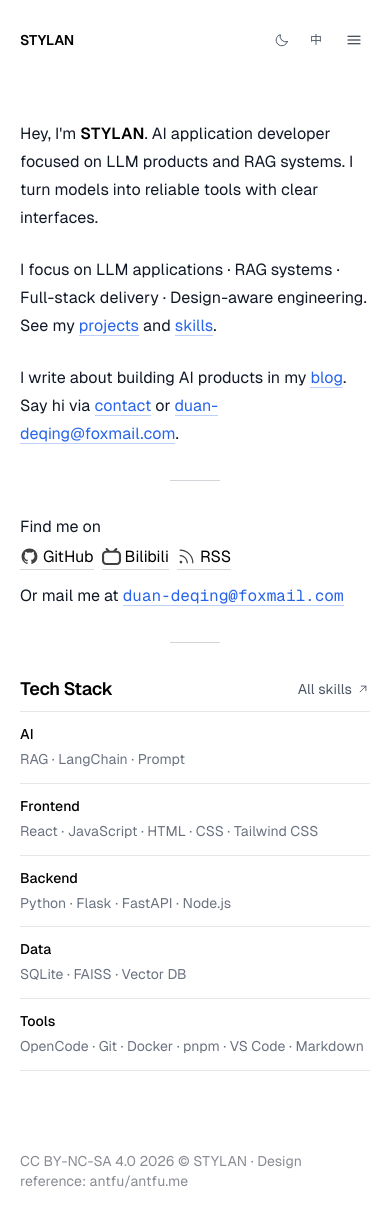
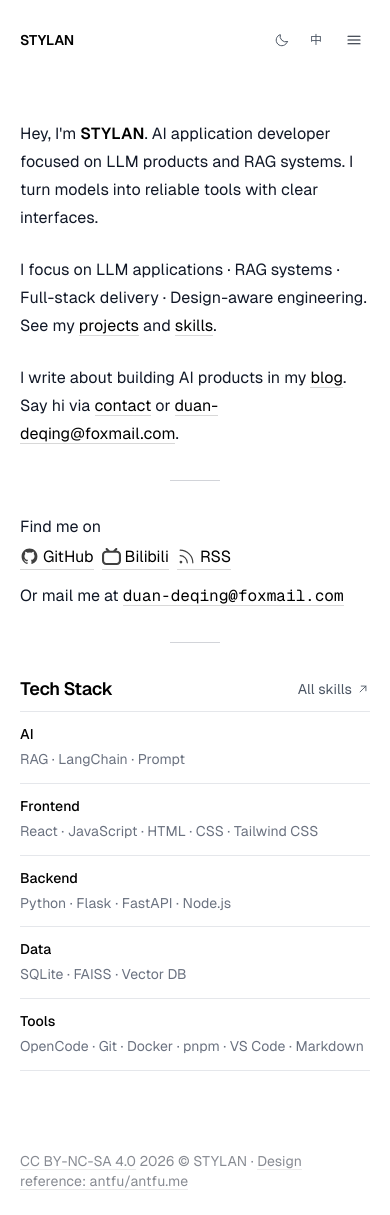
Before and after one commit to duan-deqing/duan-deqing.github.io, a React (Vite) app: page / in a window 390 px wide. Built offline with nearby package versions, Linux system fonts and the light colour scheme.

Commit message:
style: 链接统一黑色底线并覆盖页脚

```diff
--- a/src/components/blog/WritingList.jsx
+++ b/src/components/blog/WritingList.jsx
@@ -28,7 +28,7 @@ export default function WritingList({ groups, t }) {
             <li key={post.slug} className="border-t border-line">
               <Link
                 to={`/blog/${post.slug}`}
-                className={`writing-row grid grid-cols-1 gap-x-4 py-4 text-heading transition-colors hover:text-accent md:items-baseline ${GRID_COLUMNS}`}
+                className={`writing-row grid grid-cols-1 gap-x-4 py-4 text-heading md:items-baseline ${GRID_COLUMNS}`}
               >
                 <span className="hidden text-muted tabular-nums md:block">
                   {index === 0 ? group.year : ''}
--- a/src/components/projects/ProjectTable.jsx
+++ b/src/components/projects/ProjectTable.jsx
@@ -95,7 +95,7 @@ export default function ProjectTable({ projects }) {
                     href={url}
                     target="_blank"
                     rel="noopener noreferrer"
-                    className="-m-1 rounded p-1 text-accent"
+                    className="-m-1 rounded p-1 text-heading transition-opacity hover:opacity-70"
                     aria-label={t({ en: `Visit ${title}`, zh: `访问 ${title}` })}
                   >
                     <ArrowUpRightIcon size={16} />
--- a/src/components/site/HomeFooter.jsx
+++ b/src/components/site/HomeFooter.jsx
@@ -13,7 +13,7 @@ export default function HomeFooter() {
       <div className="flex text-sm opacity-50">
         <span>
           <a
-            className="underline-offset-2 hover:underline"
+            className="footer-link"
             href={LICENSE_URL}
             target="_blank"
             rel="noopener noreferrer"
@@ -23,7 +23,7 @@ export default function HomeFooter() {
           {copyright}
           {' · '}
           <a
-            className="underline-offset-2 hover:underline"
+            className="footer-link"
             href={REFERENCE_URL}
             target="_blank"
             rel="noopener noreferrer"
--- a/src/index.css
+++ b/src/index.css
@@ -133,24 +133,21 @@
 }
 
 @layer components {
-  .link {
-    color: var(--accent);
+  .link,
+  .social-link,
+  .footer-link {
     text-decoration: none;
-    border-bottom: 1px solid color-mix(in srgb, var(--accent) 30%, transparent);
+    border-bottom: 1px solid rgba(125, 125, 125, 0.3);
     transition: border 0.3s ease-in-out;
   }
 
-  .link:hover {
-    border-bottom: 1px solid var(--accent-strong);
+  .link {
+    color: var(--heading);
   }
 
-  .social-link {
-    border-bottom: 1px solid rgba(125, 125, 125, 0.3);
-    text-decoration: none;
-    transition: border 0.3s ease-in-out;
-  }
-
-  .social-link:hover {
+  .link:hover,
+  .social-link:hover,
+  .footer-link:hover {
     border-bottom: 1px solid var(--link-underline);
   }
 
--- a/src/pages/ContactPage.jsx
+++ b/src/pages/ContactPage.jsx
@@ -91,7 +91,7 @@ export default function ContactPage() {
                 href={method.href}
                 target={method.href.startsWith('http') ? '_blank' : undefined}
                 rel={method.href.startsWith('http') ? 'noopener noreferrer' : undefined}
-                className="flex items-center justify-between gap-4 border-b border-line py-4 text-sm transition-colors hover:text-accent"
+                className="flex items-center justify-between gap-4 border-b border-line py-4 text-sm transition-colors hover:bg-subtle/50"
               >
                 {content}
               </a>
@@ -103,7 +103,7 @@ export default function ContactPage() {
               key={label}
               type="button"
               onClick={() => setWechat(method)}
-              className="flex w-full items-center justify-between gap-4 border-b border-line py-4 text-left text-sm transition-colors hover:text-accent"
+              className="flex w-full items-center justify-between gap-4 border-b border-line py-4 text-left text-sm transition-colors hover:bg-subtle/50"
             >
               {content}
             </button>
```
Also changed, not shown: 2 other files (tests, documents, lock files or other folders).
